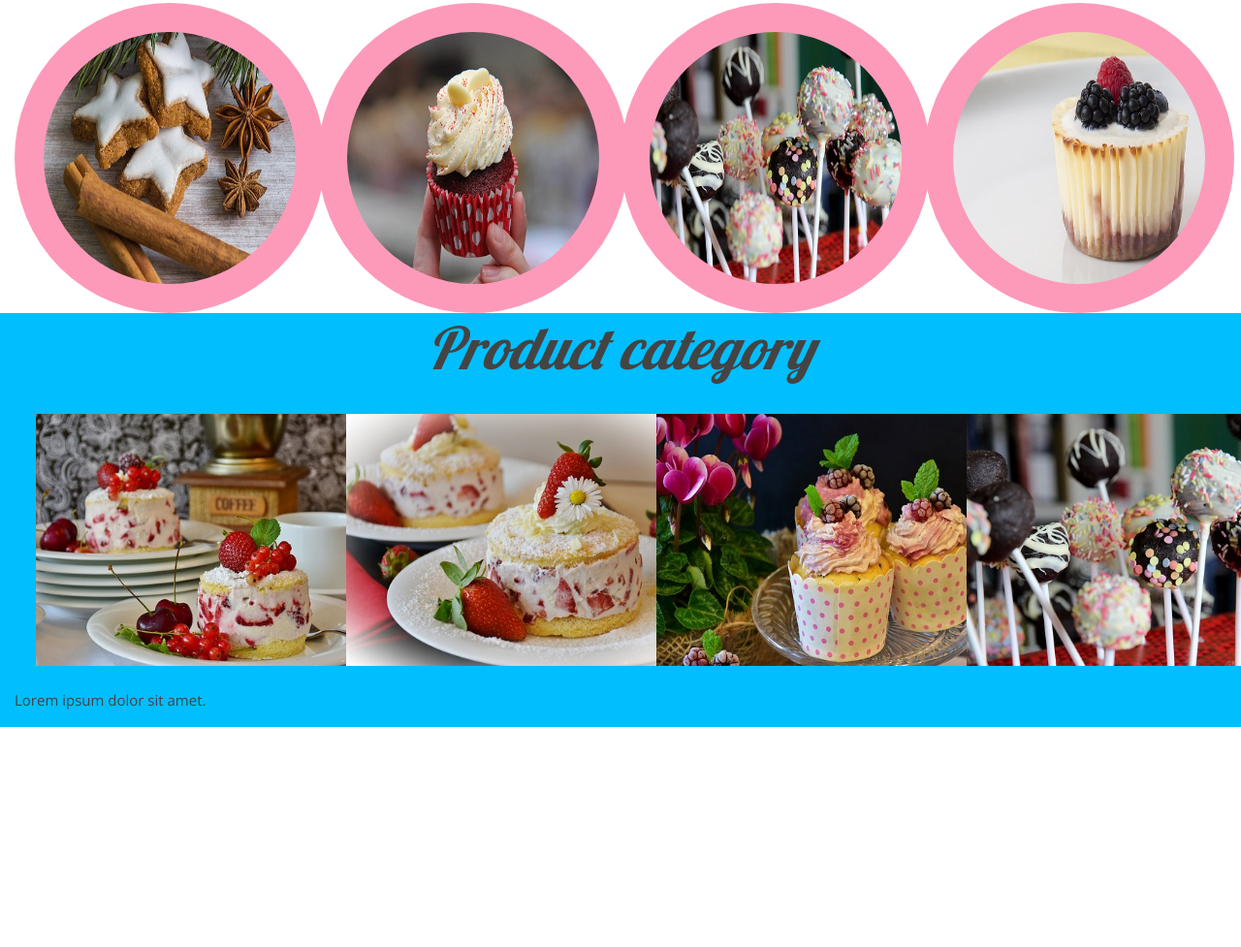
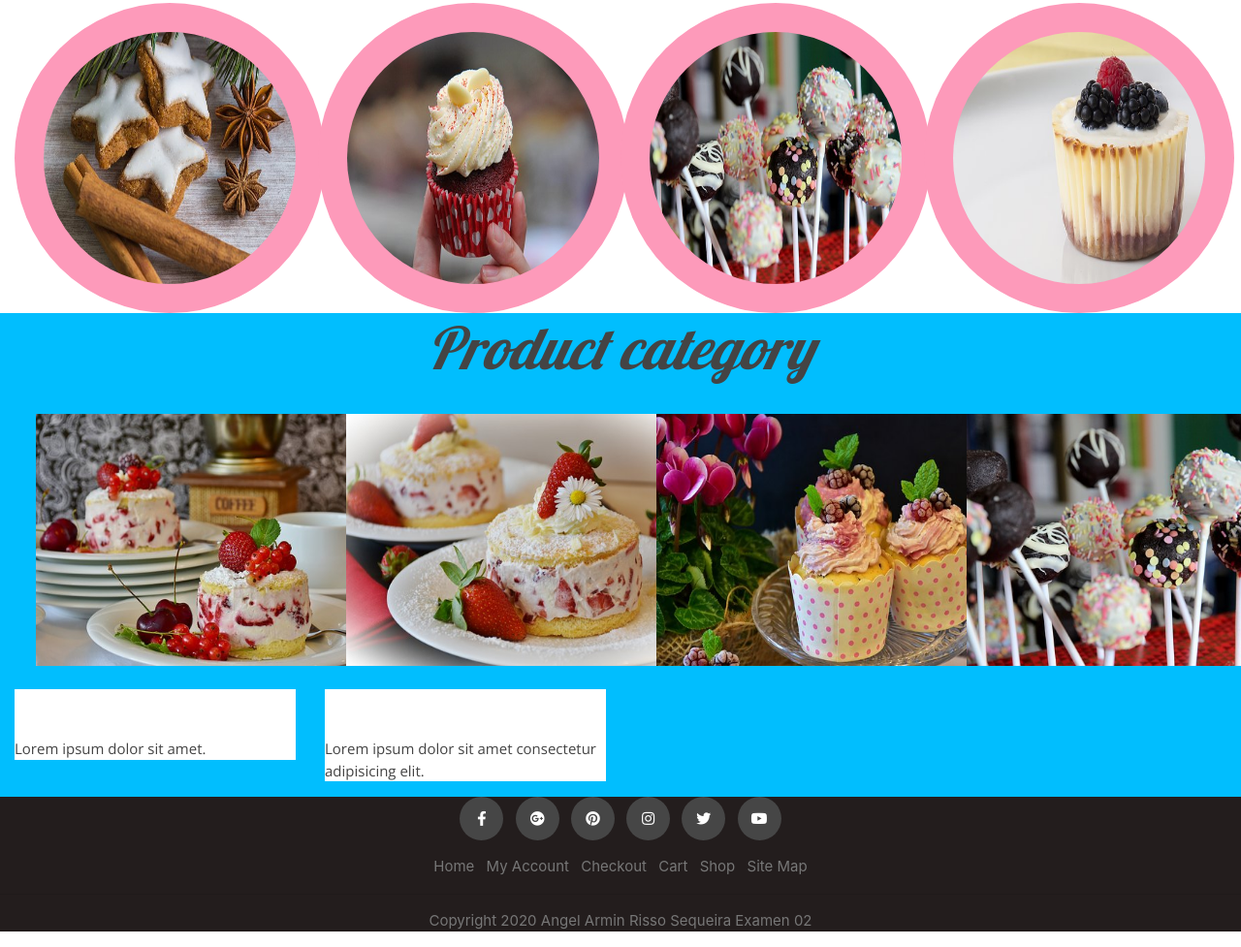
Before and after one commit to AngelRisso1337z/Examen2DisenoWeb, a plain HTML site: page index.html in a window 1280 px wide. Shown: the part 716-1693 px from the top of the page at 97% size. Before the commit the page ends 1466 px from the top, so only its background shows below. Drawn offline with nearby package versions, Linux system fonts and the light colour scheme.

Commit message:
mucho mas cosas

```diff
--- a/css/style.css
+++ b/css/style.css
@@ -73,6 +73,8 @@ header {
     width: 400px;
     height: 300px;
     border-radius: 12px;
+    z-index: 1;
+    bottom: 0;
 }
 
 .produ {
@@ -88,4 +90,28 @@ header {
 
 #products {
     background-color: #01BEFE;
+    display: inline-block;
 }
+
+#products p {
+    background-color: #ffffff;
+    padding-top: 50px;
+    top: 0;
+    z-index: 1;
+}
+
+#contact {
+    text-align: center;
+    background-color: #231D1D;
+}
+
+.redes i {
+    background-color: #464646;
+    color: white;
+    width: 45px;
+    height: 45px;
+    text-align: center;
+    line-height: 45px;
+    border-radius: 100%;
+    transition: all 0.3s ease-in-out;
+}
--- a/index.html
+++ b/index.html
@@ -129,10 +129,11 @@
                 <div class="row">
                     <article class="col-md-3 col-sm-6 col-xs-6">
                         <img src="img/cake-1.jpg" alt="Cakes" class=" produ imagenes3">
-                        <p class="contenido">Lorem ipsum dolor sit amet.</p>
+                        <span><p class="contenido">Lorem ipsum dolor sit amet.</p></span>
                     </article>
                     <article class="col-md-3 col-sm-6 col-xs-6">
                         <img src="img/dessert.jpg" alt="even more cakes" class=" produ imagenes3">
+                        <span><p class="contenido">Lorem ipsum dolor sit amet consectetur adipisicing elit.</p></span>
                     </article>
                     <article class="col-md-3 col-sm-6 col-xs-6">
                         <img src="img/cupcakes.jpg" alt="3 fruit cupcakes" class=" produ imagenes3">
@@ -143,11 +144,61 @@
                 </div>
             </div>
         </section>
-        <section id="features "></section>
+        <section id="features"></section>
         <section id="about "></section>
         <section id="team "></section>
     </main>
-    <footer id="contact ">
+
+    <footer>
+        <section id="contact">
+            <ul class="list-inline redes">
+                <li class="list-inline-item">
+                    <a href="https://es-la.facebook.com/" target="_blank"><i class="fab fa-facebook-f redes"></i></a>
+                </li>
+                <li class="list-inline-item">
+                    <a href="https://account.google.com/" target="_blank"><i class="fab fa-google-plus redes"></i></a>
+                </li>
+                <li class="list-inline-item">
+                    <a href="https://www.pinterest.es/" target="_blank"><i class="fab fa-pinterest redes"></i></a>
+                </li>
+                <li class="list-inline-item">
+                    <a href="https://www.instagram.com/" target="_blank"><i class="fab fa-instagram redes"></i></a>
+                </li>
+                <li class="list-inline-item">
+                    <a href="https://twitter.com/?lang=es" target="_blank"><i class="fab fa-twitter redes"></i></a>
+                </li>
+                <li class="list-inline-item">
+                    <a href="https://www.youtube.com/" target="_blank"><i class="fab fa-youtube redes"></i></a>
+                </li>
+            </ul>
+            <ul class="list-inline redes">
+                <li class="list-inline-item">
+                    Home
+                </li>
+                <li class="list-inline-item">
+                    My Account
+                </li>
+                <li class="list-inline-item">
+                    Checkout
+                </li>
+                <li class="list-inline-item">
+                    Cart
+                </li>
+                <li class="list-inline-item">
+                    Shop
+                </li>
+                <li class="list-inline-item">
+                    Site Map
+                </li>
+            </ul>
+
+            <hr>
+
+            <p>Copyright 2020 Angel Armin Risso Sequeira Examen 02</p>
+
+        </section>
+
+    </footer>
 
     </footer>
 
```
